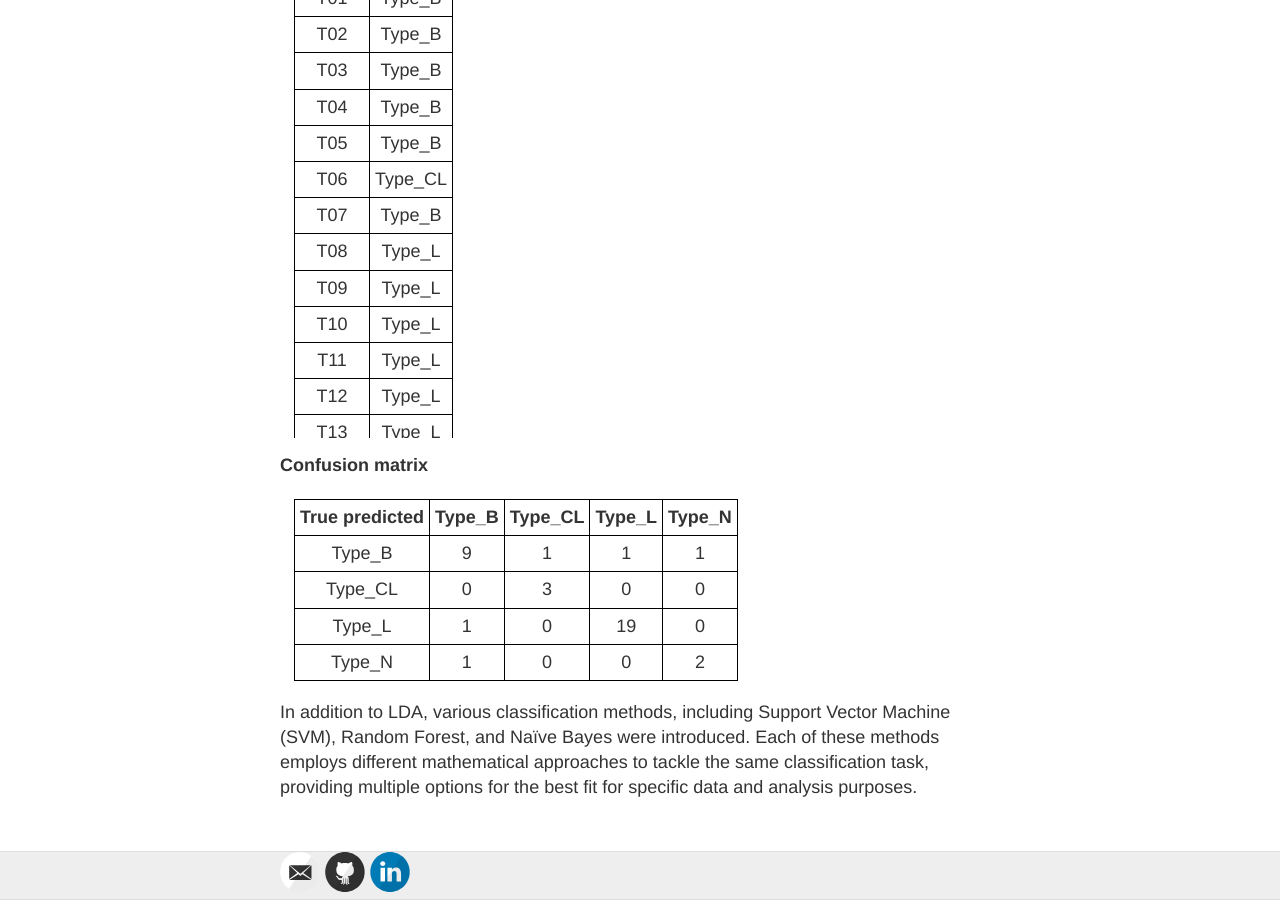
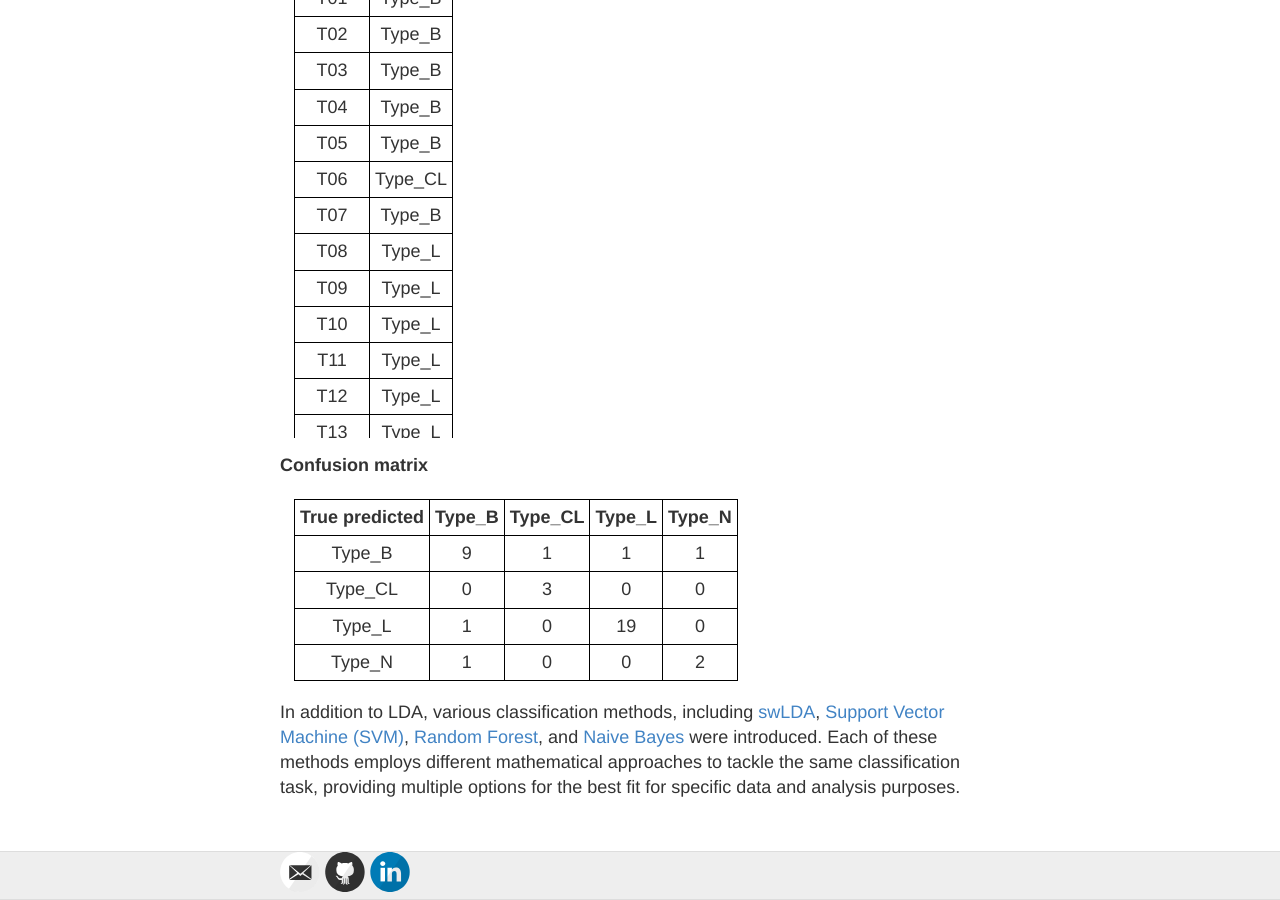
Before and after one commit to vanngocthuyla/Data_Analysis, a Jekyll site: the page built from _pages/machine_learning.md, in a window 1280 px wide and 900 px high, scrolled down 2677 px. Built offline with Jekyll 4.4.1, drawn with Linux system fonts in a browser that asks for light colours.

Commit message:
Update machine_learning.md

```diff
--- a/_pages/machine_learning.md
+++ b/_pages/machine_learning.md
@@ -71,4 +71,4 @@ Another results provided by LDA is the confusion matrix, which presents the pred
 |Type_L|1|0|19|0|
 |Type_N|1|0|0|2|
 
-In addition to LDA, various classification methods, including Support Vector Machine (SVM), Random Forest, and Naïve Bayes were introduced. Each of these methods employs different mathematical approaches to tackle the same classification task, providing multiple options for the best fit for specific data and analysis purposes.
+In addition to LDA, various classification methods, including [swLDA](https://vanngocthuyla.github.io/Data_Analysis/_pages/omics/swLDA), [Support Vector Machine (SVM)](https://vanngocthuyla.github.io/Data_Analysis/_pages/omics/SVM), [Random Forest](https://vanngocthuyla.github.io/Data_Analysis/_pages/omics/RF), and [Naive Bayes](https://vanngocthuyla.github.io/Data_Analysis/_pages/omics/Naive_Bayes) were introduced. Each of these methods employs different mathematical approaches to tackle the same classification task, providing multiple options for the best fit for specific data and analysis purposes.
```
